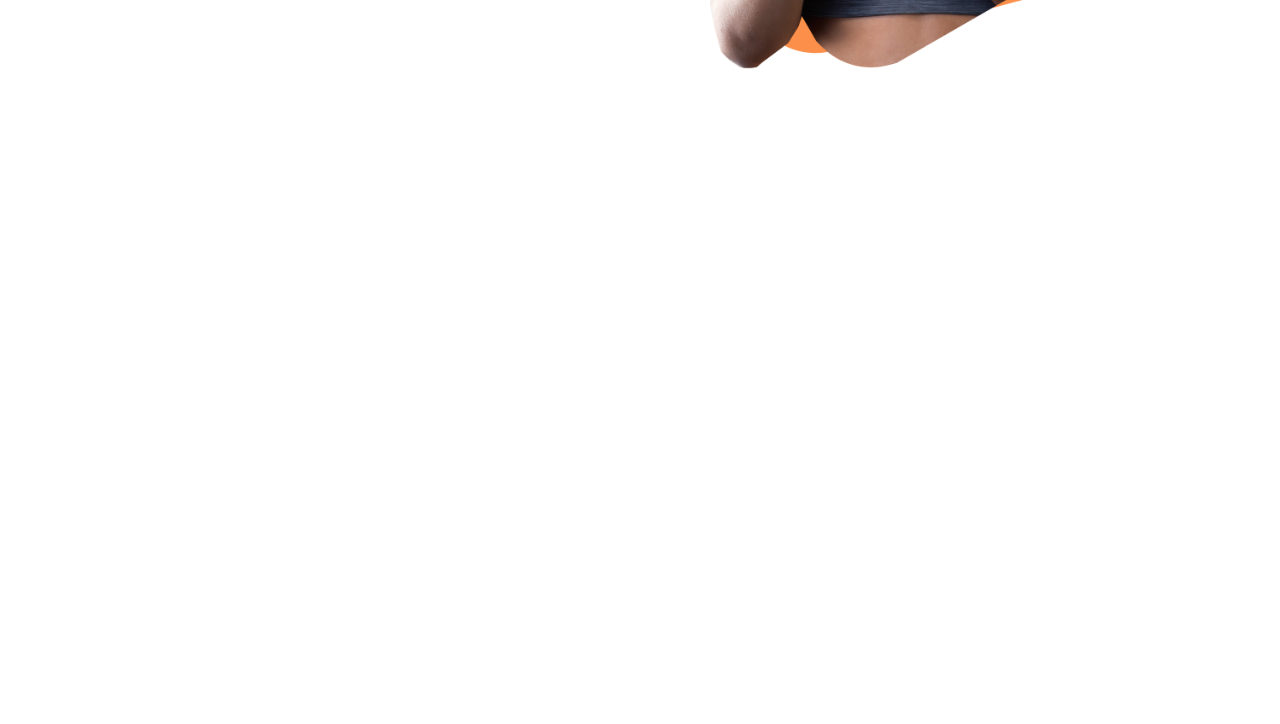
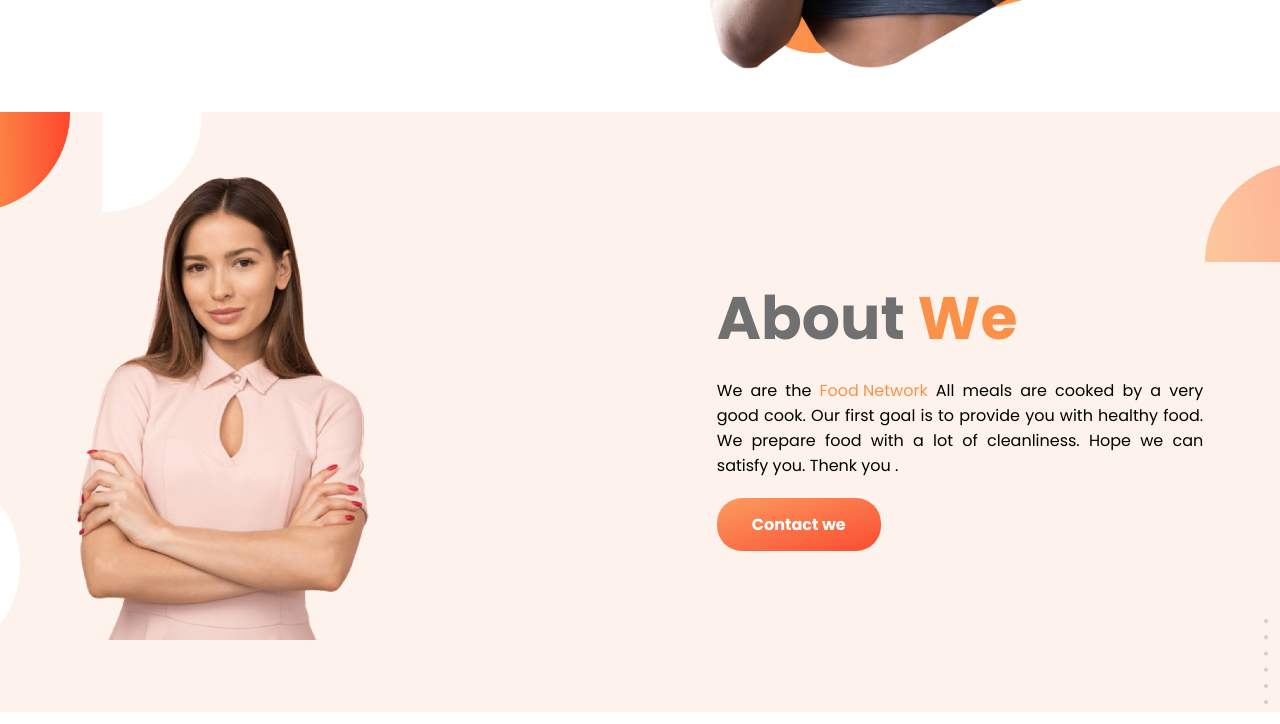
Before and after one commit to Selim32/food-network, a plain HTML site: page index.html in a window 1280 px wide. Shown: the part 585-1309 px from the top of the page. Before the commit the page ends 800 px from the top, so only its background shows below. Drawn offline with Linux system fonts and the light colour scheme.

Commit message:
about-section

```diff
--- a/index.html
+++ b/index.html
@@ -43,7 +43,27 @@
    <!-- header-section end-->
 
    <!-- about section-->
+   <section class=" about-section">
 
+       <div class="about-row flex">
+
+         <div class="about-left">
+             <img src="img/Person Image.png" alt="">
+         </div>
+         <div class="about-right">
+             <h1> About <span> We</span></h1>
+             <p> We are the <span>Food Network </span> All meals are cooked by a very good cook. Our first goal is to provide you with healthy food. We prepare food with a lot of cleanliness. Hope we can satisfy you. Thenk you .</p>
+             <a href="#" class=" btn">Contact we </a>
+         </div>
+
+       </div>
+
+   </section>
+   <!-- about section end -->
+
+
+   <!-- recipies start -->
+   <section></section>
 
 </body>
 </html>
--- a/style.css
+++ b/style.css
@@ -74,3 +74,37 @@ span{
 /*header-section-end*/
 
 /*about-section*/
+
+.about-section{
+    background-image: url("img/7.png");
+    background-repeat: no-repeat;
+    background-position: center;
+    width: 100%;
+    height: auto;
+}
+.about-row{
+    align-items: center;
+}
+.about-left{
+    width: 44%;
+    margin: 6%;
+}
+
+.about-left img{
+    width: 60%;
+}
+.about-right{
+    width: 44%;
+    margin: 6%;
+}
+.about-right h1{
+    font-size: 60px;
+    color:#707070;
+}
+.about-right p{
+    margin-top: 15px;
+    text-align: justify;
+}
+/*about section-end*/
+
+/* recipies section start*/
```
Also changed, not shown: img/Person Image.png (added).
